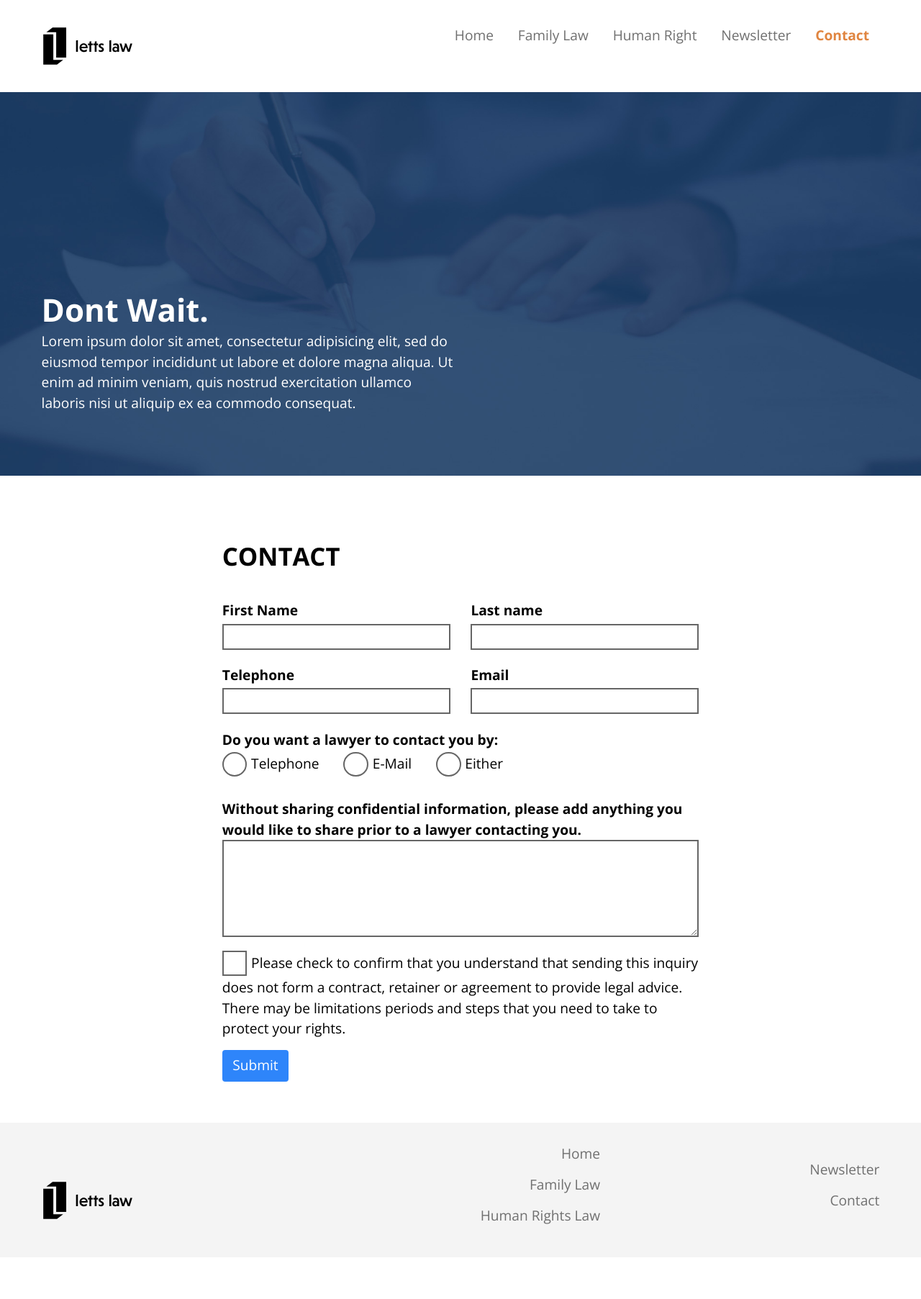
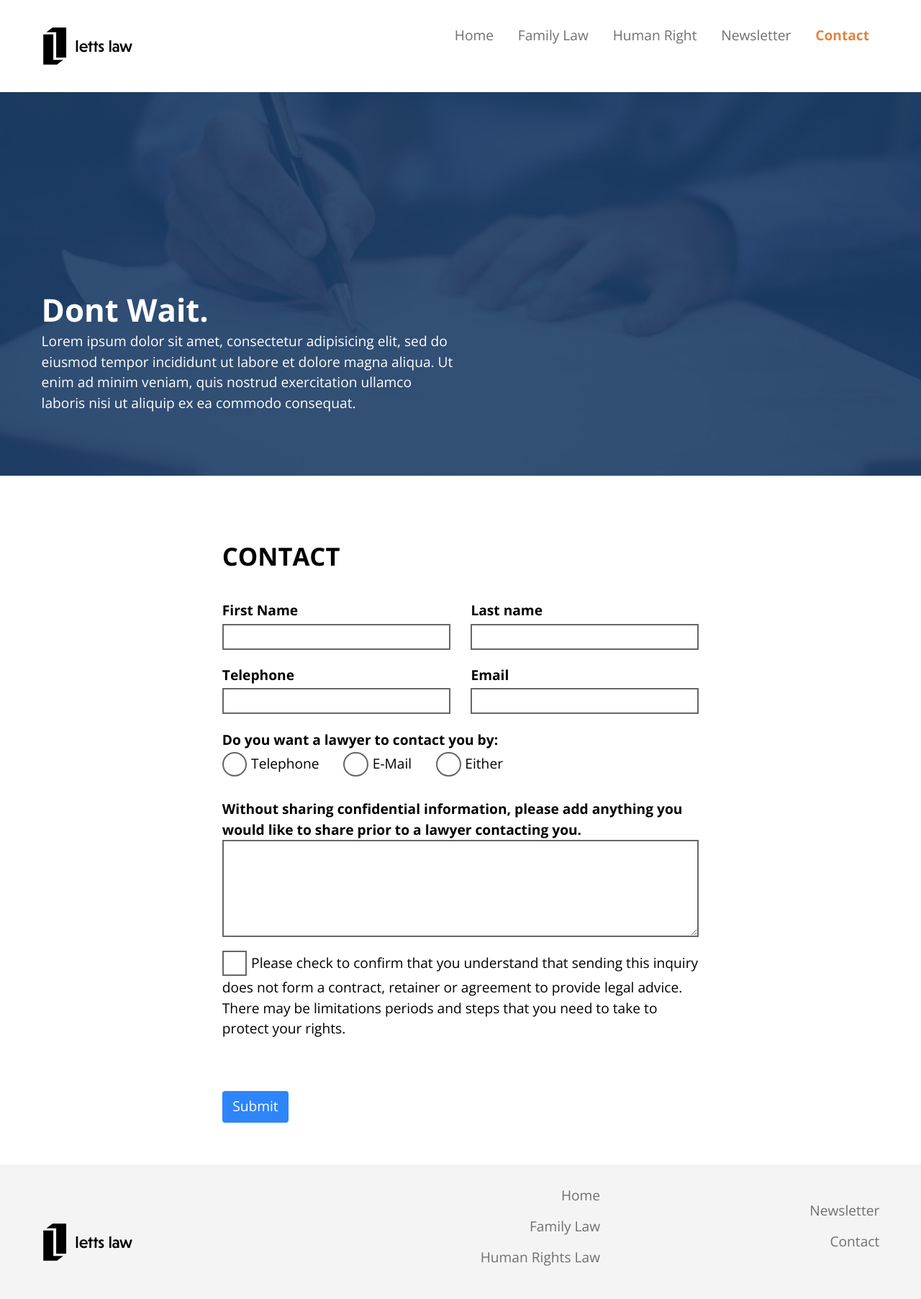
Before and after one commit to Ten-3/letts-law, a Jekyll site: the page built from contact.html, in a window 1280 px wide. Shown: the whole page at 72% size. Built offline with Jekyll 4.4.1, drawn with Linux system fonts in a browser that asks for light colours; before the commit the page ends 1747 px from its top, so only the background shows below that.

Commit message:
delete require and add push

```diff
--- a/contact.html
+++ b/contact.html
@@ -55,10 +55,10 @@ layout: contact-default
 
           <div class="unit gutter-half pad-t-1-4 pad-b-1-2 xs-1 s-1 m-1">
             <label for="message" class="bold">Without sharing confidential information, please add anything you would like to share prior to a lawyer contacting you.</label>
-            <textarea id="message" required></textarea>
+            <textarea id="message"></textarea>
           </div>
 
-          <div class="unit gutter-half pad-t-1-4 pad-b-1-2 xs-1 s-1 m-1">
+          <div class="unit gutter-half pad-t-1-4 pad-b-1-2 xs-1 s-1 m-1 push-2">
             <input id="agree" type="checkbox" required>
             <label for="agree">Please check to confirm that you understand that sending this inquiry does not form a contract, retainer or agreement to provide legal advice. There may be limitations periods and steps that you need to take to protect your rights.</label>
           </div>
```
